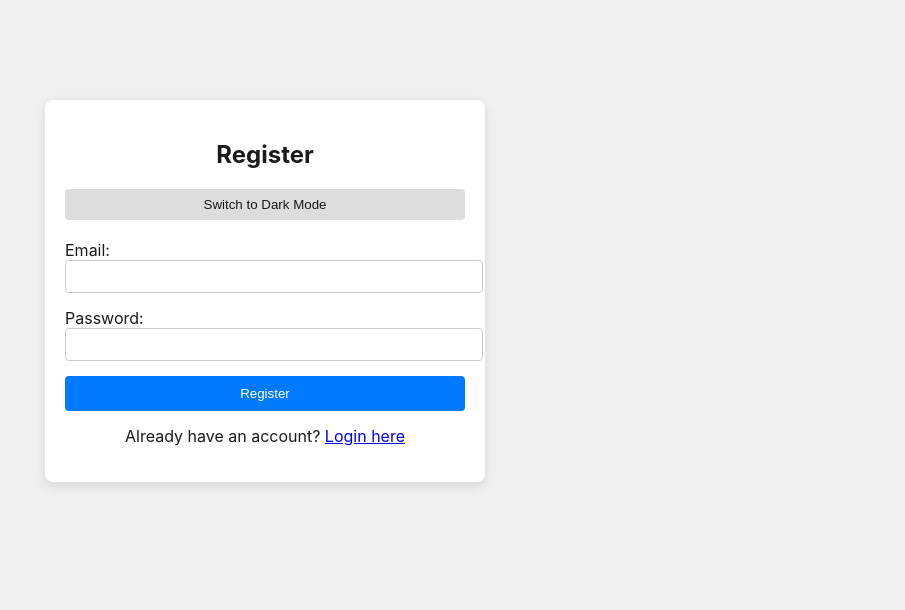
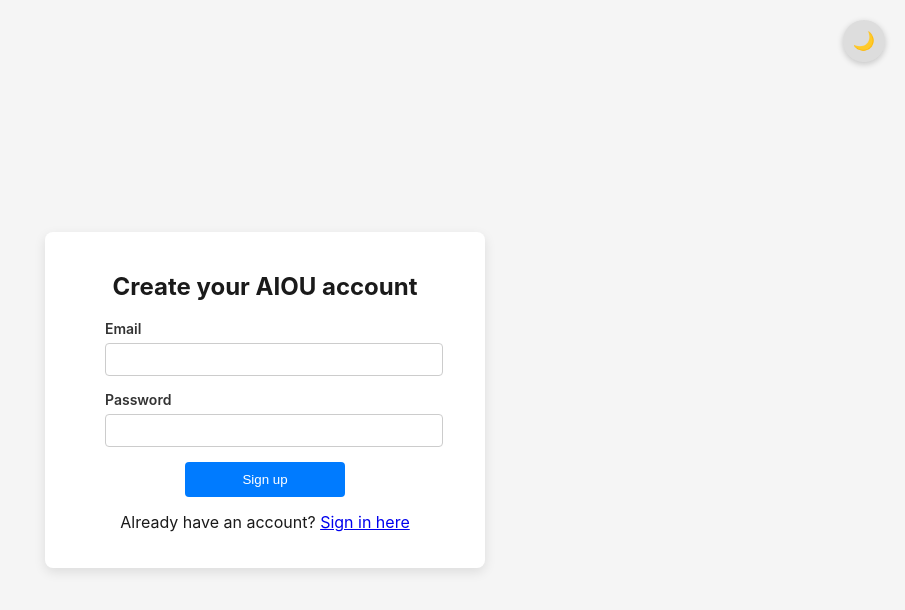
Before and after one commit to ayrtonaoki/aiou, a React (Create React App) app in the folder frontend/: page /register in a window 1280 px wide. Shown: the top 610 px of the page, without its empty margins (375-1280 px from the left). Built offline with nearby package versions, Linux system fonts and the light colour scheme.

Commit message:
Refactoring Register page

```diff
--- a/frontend/src/components/Register.js
+++ b/frontend/src/components/Register.js
@@ -18,88 +18,132 @@
     else setError(result.error);
   };
 
-  return (
-    <div
-      style={{
-        maxWidth: 400,
-        margin: '100px auto',
+  const wrapperStyle = {
+    minHeight: '100vh',
+    display: 'flex',
+    alignItems: 'center',
+    justifyContent: 'center',
+    backgroundColor: darkMode ? '#121212' : '#f5f5f5',
+    transition: 'background 0.3s ease'
+  };
+
+  const cardStyle = {
+    width: 400,
     padding: 20,
     borderRadius: 8,
     backgroundColor: darkMode ? '#1a1a1a' : '#fff',
     boxShadow: '0 4px 12px rgba(0,0,0,0.1)',
-        transition: 'all 0.3s ease'
-      }}
-    >
-      <h2 style={{ textAlign: 'center' }}>Register</h2>
-      <button
-        onClick={toggleDarkMode}
-        style={{
-          marginBottom: 20,
-          padding: 8,
-          width: '100%',
-          cursor: 'pointer',
-          backgroundColor: darkMode ? '#333' : '#ddd',
-          color: darkMode ? '#f9f9f9' : '#1a1a1a',
-          border: 'none',
-          borderRadius: 4
-        }}
-      >
-        {darkMode ? 'Switch to Light Mode' : 'Switch to Dark Mode'}
-      </button>
-      <form onSubmit={handleSubmit}>
-        <div style={{ marginBottom: 15 }}>
-          <label>Email:</label>
-          <input
-            type="email"
-            value={email}
-            onChange={e => setEmail(e.target.value)}
-            required
-            style={{
+    transition: 'all 0.3s ease',
+    position: 'relative'
+  };
+
+  const fieldWrapper = {
+    width: '80%',
+    margin: '0 auto 15px',
+    display: 'block'
+  };
+
+  const labelStyle = {
+    display: 'block',
+    marginBottom: 6,
+    fontSize: 14,
+    fontWeight: 600,
+    color: darkMode ? '#ddd' : '#333'
+  };
+
+  const inputStyle = {
     width: '100%',
     padding: 8,
     borderRadius: 4,
     border: '1px solid #ccc',
     backgroundColor: darkMode ? '#333' : '#fff',
     color: darkMode ? '#f9f9f9' : '#1a1a1a'
-            }}
-          />
-        </div>
-        <div style={{ marginBottom: 15 }}>
-          <label>Password:</label>
-          <input
-            type="password"
-            value={password}
-            onChange={e => setPassword(e.target.value)}
-            required
-            style={{
-              width: '100%',
-              padding: 8,
-              borderRadius: 4,
-              border: '1px solid #ccc',
-              backgroundColor: darkMode ? '#333' : '#fff',
-              color: darkMode ? '#f9f9f9' : '#1a1a1a'
-            }}
-          />
-        </div>
-        {error && <div style={{ color: 'red', marginBottom: 15 }}>{error}</div>}
-        <button
-          type="submit"
-          style={{
-            width: '100%',
+  };
+
+  const submitBtnStyle = {
+    width: '40%',
+    margin: '15px auto 0 auto',
+    display: 'block',
     padding: 10,
     borderRadius: 4,
     border: 'none',
     backgroundColor: darkMode ? '#555' : '#007bff',
     color: '#fff',
-            cursor: 'pointer'
+    cursor: 'pointer',
+    textAlign: 'center'
+  };
+
+  return (
+    <div style={wrapperStyle}>
+      <div style={cardStyle}>
+        {/* Botão fixo no canto direito */}
+        <button
+          onClick={toggleDarkMode}
+          aria-label="Alternar tema claro/escuro"
+          style={{
+            position: 'fixed',
+            top: 20,
+            right: 20,
+            padding: 10,
+            cursor: 'pointer',
+            backgroundColor: darkMode ? '#333' : '#ddd',
+            color: darkMode ? '#f9f9f9' : '#1a1a1a',
+            border: 'none',
+            borderRadius: '50%',
+            fontSize: 18,
+            boxShadow: '0 2px 6px rgba(0,0,0,0.2)'
           }}
         >
-          Register
+          {darkMode ? '☀️' : '🌙'}
+        </button>
+
+        <h2 style={{ textAlign: 'center' }}>Create your AIOU account</h2>
+
+        <form onSubmit={handleSubmit} noValidate>
+          <div style={fieldWrapper}>
+            <label htmlFor="email" style={labelStyle}>Email</label>
+            <input
+              id="email"
+              type="email"
+              value={email}
+              onChange={e => setEmail(e.target.value)}
+              required
+              style={inputStyle}
+              autoComplete="username"
+            />
+          </div>
+
+          <div style={fieldWrapper}>
+            <label htmlFor="password" style={labelStyle}>Password</label>
+            <input
+              id="password"
+              type="password"
+              value={password}
+              onChange={e => setPassword(e.target.value)}
+              required
+              style={inputStyle}
+              autoComplete="new-password"
+            />
+          </div>
+
+          {error && (
+            <div style={{ color: 'red', marginBottom: 15, textAlign: 'center' }}>
+              {error}
+            </div>
+          )}
+
+          <button
+            type="submit"
+            style={submitBtnStyle}
+          >
+            Sign up
           </button>
         </form>
+
         <p style={{ textAlign: 'center', marginTop: 15 }}>
-        Already have an account? <Link to="/login">Login here</Link>
+          Already have an account? <Link to="/login">Sign in here</Link>
         </p>
+      </div>
     </div>
   );
 };
```
Lines whose indentation alone changed are shown as unchanged.
